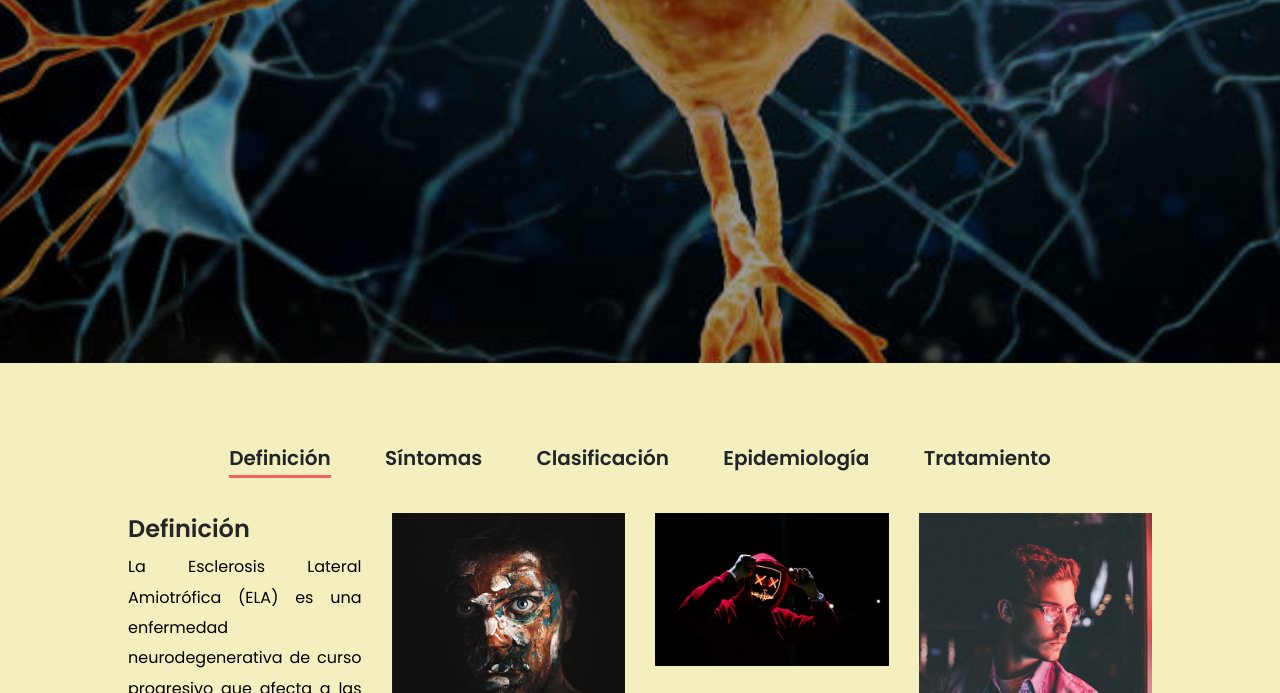
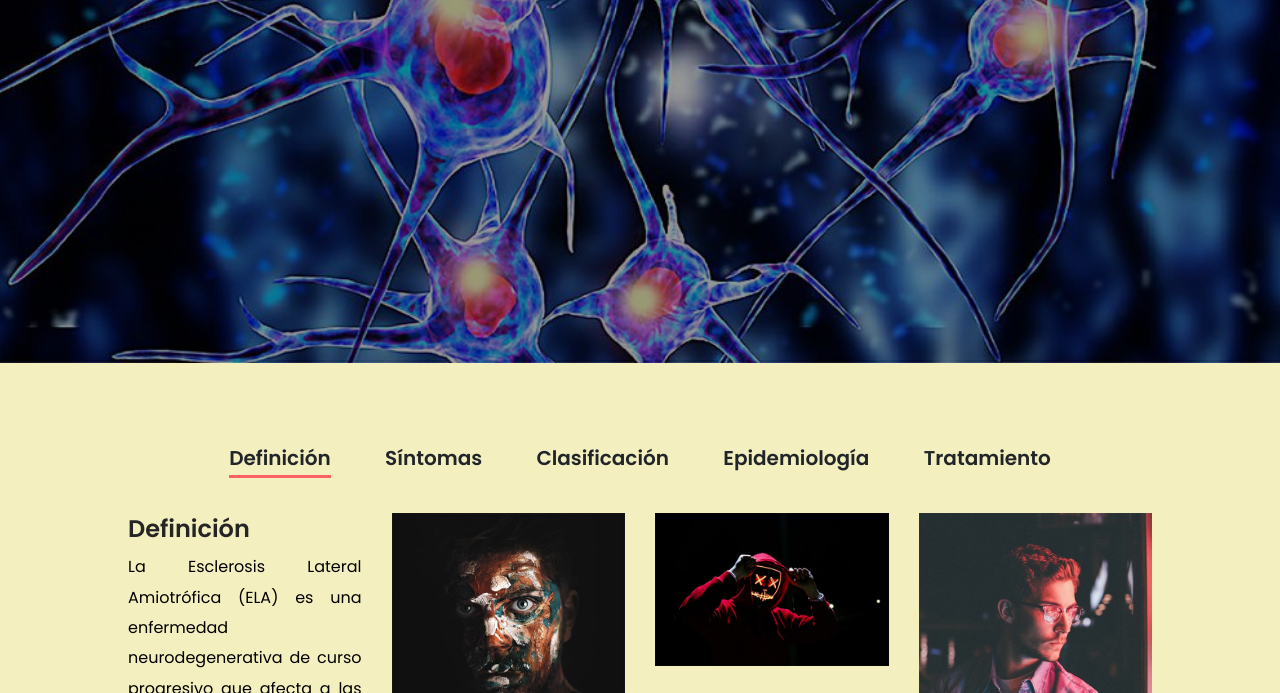
Before and after one commit to equipo22-fundbio/equipo22-fundbio.github.io, a website: page index.html in a window 1280 px wide. Shown: the part 517-1210 px from the top of the page. Drawn offline with Linux system fonts and the light colour scheme; files whose address does not match are found by name.

Commit message:
Update index.html

```diff
--- a/index.html
+++ b/index.html
@@ -111,7 +111,7 @@
     <section class="welcome-area">
         <div class="welcome-slides owl-carousel">
             <!-- Single Slide -->
-            <div class="single-welcome-slide bg-img bg-overlay" style="background-image: url(img/bg-img/91.jpg);">
+            <div class="single-welcome-slide bg-img bg-overlay" style="background-image: url(img/bg-img/94.jpg);">
                 <div class="container h-100">
                     <div class="row h-100 align-items-center">
                         <!-- Welcome Text -->
```
